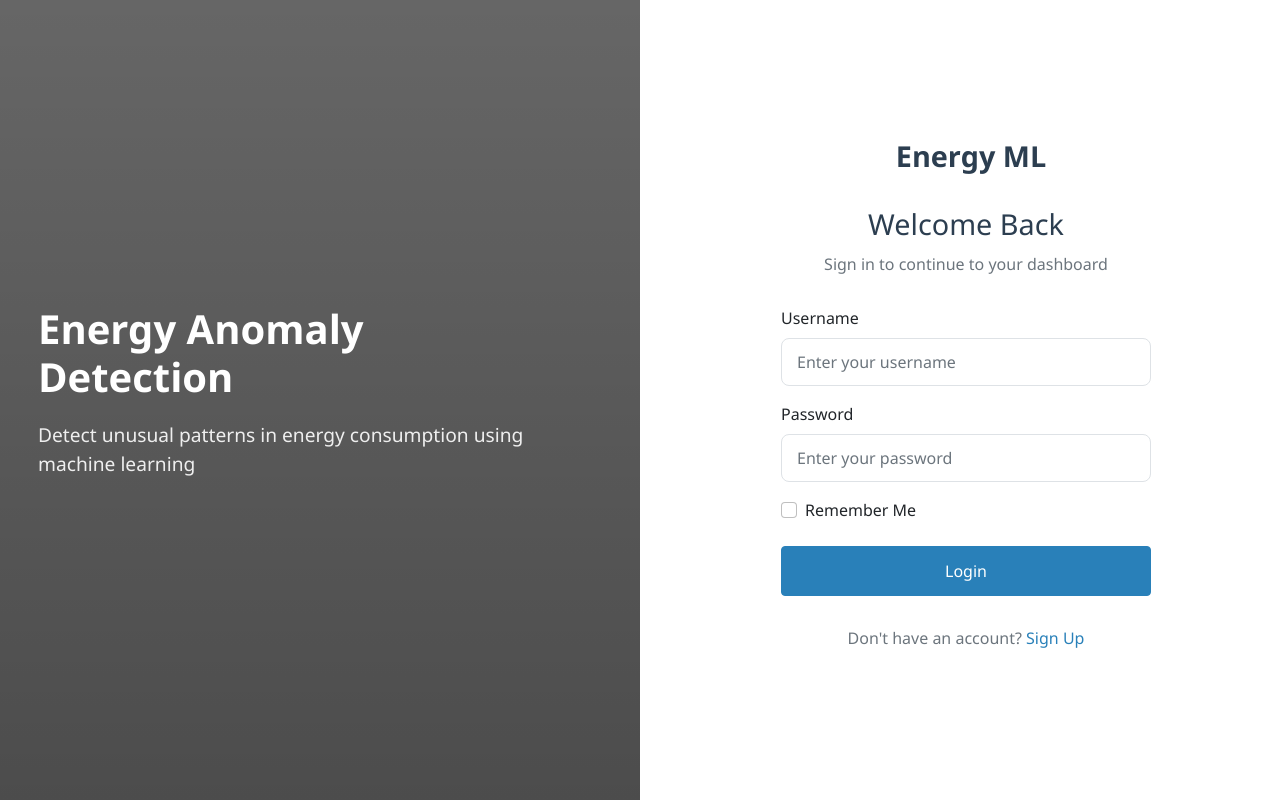
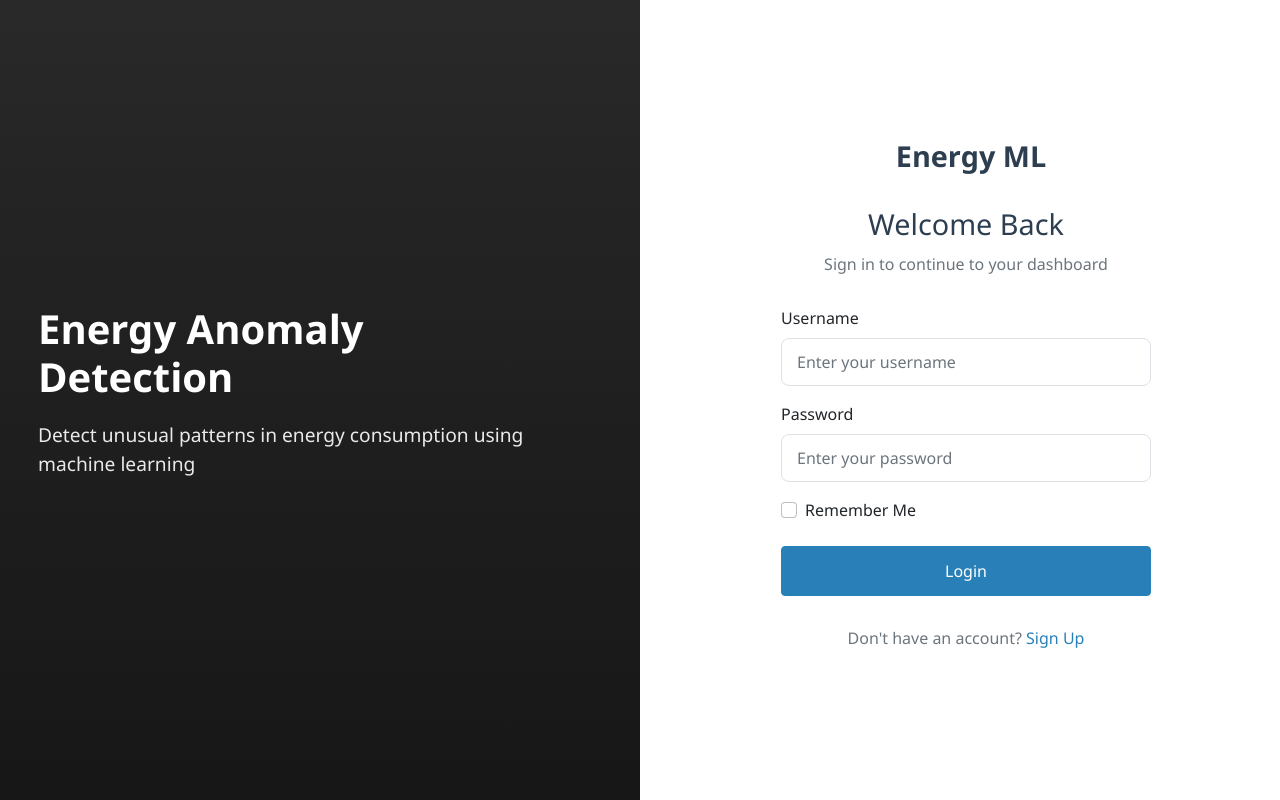
Before and after one commit to Analyst700/EnergyAnomalyTracker, a Flask app: page /login in a window 1280 px wide. Run offline with Flask 3, Linux system fonts and the light colour scheme; some libraries are stand-ins or nearby versions.

Commit message:
Assistant checkpoint: Add login background image and update CSS
Assistant generated file changes:
- static/css/login.css: Update background image path

---

User prompt:

there is no background pictute

Replit-Commit-Author: Assistant
Replit-Commit-Session-Id: d92a5ed2-2e0c-46b3-ad8d-b697854fcd2c

```diff
--- a/static/css/login.css
+++ b/static/css/login.css
@@ -27,7 +27,7 @@ html, body {
 }
 
 .login-image-container {
-  background-image: url('/static/images/login-bg.jpg');
+  background-image: linear-gradient(rgba(0, 0, 0, 0.6), rgba(0, 0, 0, 0.7)), url('../images/login-bg.jpg');
   background-size: cover;
   background-position: center;
   height: 100%;
```
